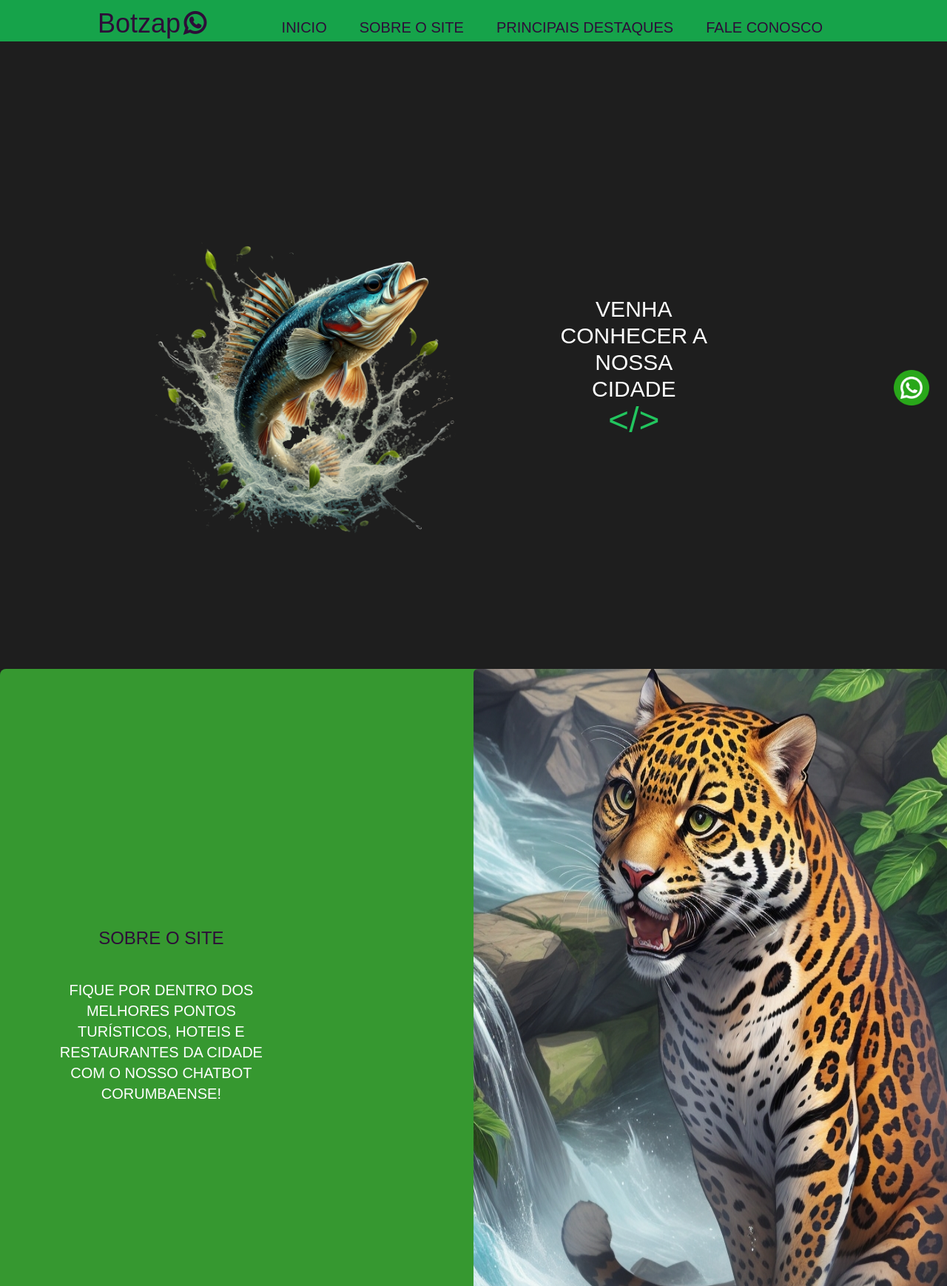
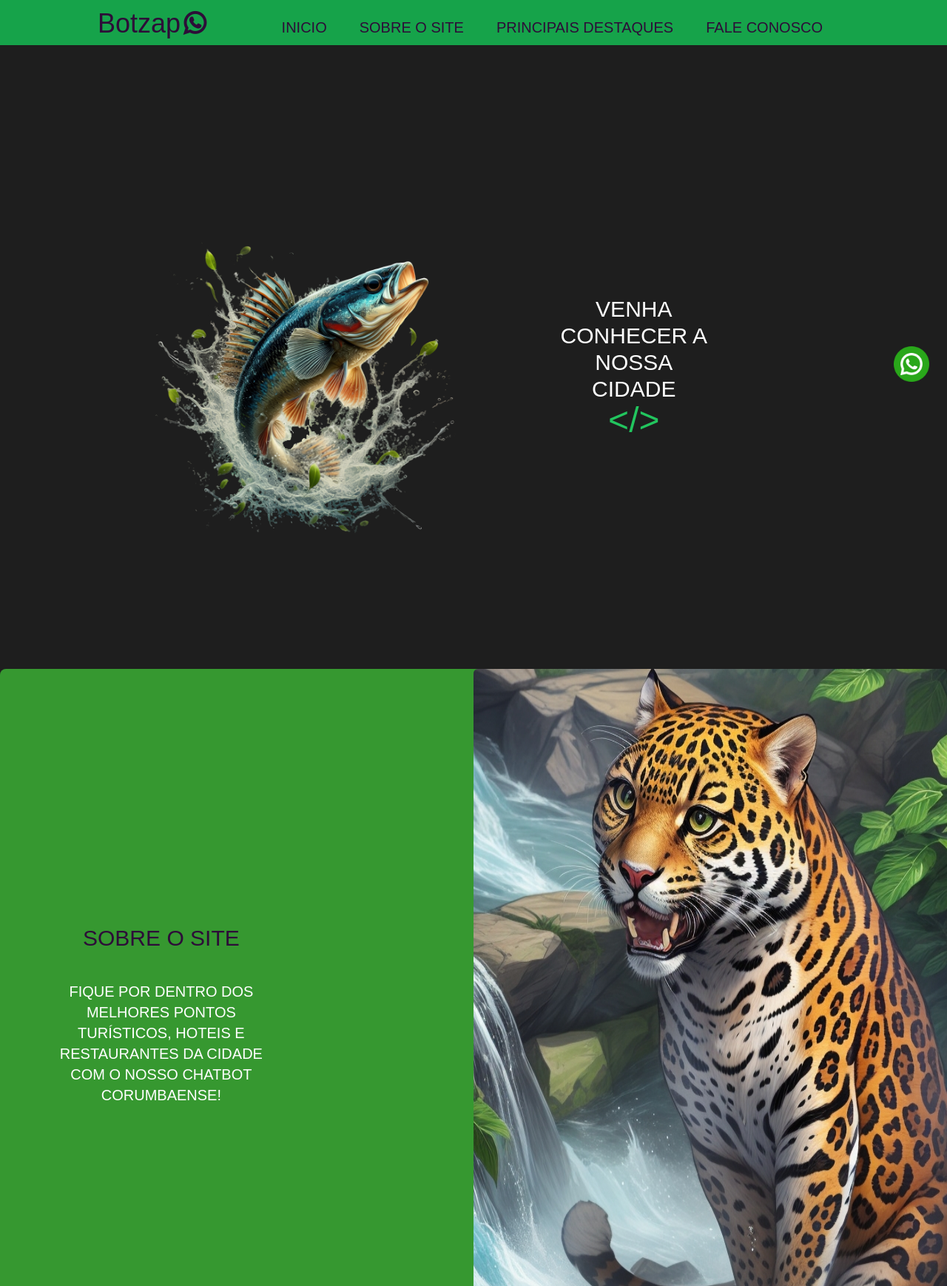
Before and after one commit to Augusto99MK/site_botzap, a website: page index.html in a window 1280 px wide. Shown: the top 1738 px of the page at 74% size. Drawn offline with Linux system fonts and the light colour scheme; a web font is replaced by a local one.

Commit message:
bg-pantanal concertado

```diff
--- a/index.html
+++ b/index.html
@@ -24,7 +24,7 @@
 
     <!-- Começo da header -->
     <header
-      class="bg-green-600 md:h-[3.5rem] h-[3rem] w-full fixed top-0 z-10">
+      class="bg-green-600 md:h-[3.8rem] h-[3rem] w-full fixed top-0 z-10">
       <nav
         class="flex justify-between md:items-baseline gap-5 lg:mx-28 md:mx-15">
         <h2
@@ -112,7 +112,7 @@
       <div
         class="md:max-h-full md:h-screen mb-6 h-full flex items-center sm:mt-24">
         <div
-          class="flex flex-col lg:flex-row md:flex-row items-center md:justify-center lg:justify-items-center mx-4 mt-20 2xl:mt-1">
+          class="flex flex-col lg:flex-row md:flex-row items-center md:justify-center lg:justify-items-center mx-4 mt-20">
           <img src="img/fish.png" alt="peixe pulando fora da agua"
             class="block 2xl:w-full mx-10 md:mx-28 md:mt-[30rem] md:mr-2 2xl:mr-72 w-full md:max-w-[42rem] sm:w-2/5 sm:h-2/5 md:pt-12 h-full md:mr-26 p-4 md:pb-[34rem]" />
 
@@ -135,7 +135,7 @@
         <a href="https://wa.me/+5567991138636" target="_blank"
           class="flex justify-end ml-auto md:h-full md:pt-96 mr-5 md:mr-6 2xl:mr-3 lg:ml-auto">
           <img src="img/whatsapp.png"
-            class="fixed 2xl:w-12 2xl:ml-28 2xl:mr-4 md:mr-0 animate-bounce hover:animate-none lg:w-12 lg:h-12 duration-300 h-12 w-12 md:mt-8"
+            class="fixed 2xl:w-12 2xl:ml-28 2xl:mr-4 md:mr-0 animate-bounce hover:animate-none lg:w-12 lg:h-12 duration-300 h-12 w-12"
             alt="icone whatsapp">
         </a>
 
@@ -146,13 +146,10 @@
 
     <!-- Pagina 2 -->
     <section id="sobre-o-site"
-      class="bg-green-lite flex flex-col md:flex md:flex-row justify-center items-center 2xl:max-w-full 2xl:justify-between 2xl:items-center md:justify-between rounded-lg md:w-full 2xl:justify-items-center mt-32 w-full md:-mt-4 md:mb-2 2xl:h-[65rem] 2xl:mt-0 2xl:pt-0 md:h-full sm:flex sm:flex-row sm:justify-between">
+      class="bg-green-lite flex flex-col md:flex md:flex-row justify-center items-center 2xl:max-w-full 2xl:justify-between 2xl:items-center md:justify-between rounded-lg md:w-full 2xl:justify-items-center mt-32 w-full md:-mt-4 md:mb-2 2xl:h-[65rem] 2xl:mt-0 2xl:pt-0 md:h-full">
       <div
-        class="text-center p-5 w-full 2xl:ml-28 md:h-1/2 md:w-1/2 sm:w-1/2 flex flex-col items-center justify-center sm:justify-between">
-        <span
-          class="text-blue-bold text-3xl 2xl:text-4xl md:text-2xl sm:text-2xl sm:w-1/2">SOBRE
-          O
-          SITE</span>
+        class="text-center p-5 w-full 2xl:ml-28 md:h-1/2 md:w-1/2 flex flex-col items-center justify-center">
+        <span class="text-blue-bold text-3xl 2xl:text-4xl">SOBRE O SITE</span>
 
         <h1
           class="text-white text-xl 2xl:text-3xl p-6 w-[22rem] 2xl:w-[42rem] mt-4">
@@ -162,7 +159,7 @@
       </div>
 
       <div
-        class="md:w-full md:h-1/2 w-full sm:w-1/2 2xl:w-full 2xl:h-[65rem] flex items-end justify-end">
+        class="md:w-full md:h-1/2 w-full 2xl:w-full 2xl:h-[65rem] flex items-end justify-end">
         <img src="img/onca.jpg"
           class="rounded-md h-full lg:w-full max-w-[52rem] lg:h-[60rem] lg:max-w-[40rem] 2xl:max-w-[51.25rem] w-full 2xl:h-[65rem] md:h-1/2"
           alt="onca pintada do pantanal" />
```
Also changed, not shown: styles/output.css.
